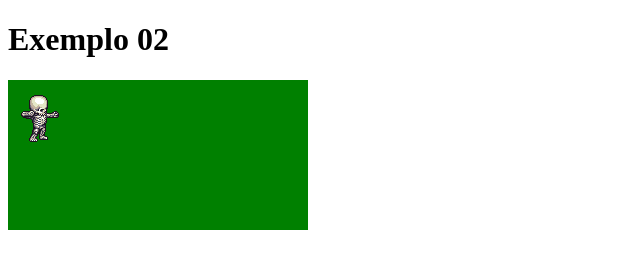
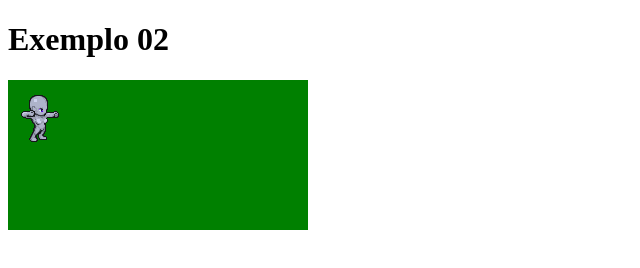
Before and after one commit to ufjf-dcc104/dcc138-2020-3ere-atv3-vitorhugojf, a plain HTML site: page index.html in a window 1280 px wide. Shown: the full height of the page, 0-640 px from the left. Drawn offline with Linux system fonts and the light colour scheme.

Commit message:
Alterando folha de sprites

```diff
--- a/index.html
+++ b/index.html
@@ -12,9 +12,9 @@
       const canvas = document.querySelector("canvas");
       const ctx = canvas.getContext("2d");
 
-      const skelly = new Image();
-      skelly.src = "assets/skelly.png";
-      skelly.addEventListener("load", terminouDeCarregar);
+      const darkElf = new Image();
+      darkElf.src = "assets/darkElf.png";
+      darkElf.addEventListener("load", terminouDeCarregar);
 
       function desenhaFundo() {
         ctx.fillStyle = "green";
@@ -63,7 +63,7 @@
           quadro = quadro > POSES[pose].qmax ? 0 : quadro + POSES[pose].pv * dt;
 
           ctx.drawImage(
-            skelly,
+            darkElf,
             //sx, sy, sw, sh
             Math.floor(quadro) * 64,
             pose * 64,
```
Also changed, not shown: assets/darkElf.png (added), assets/skeleton01.png (deleted), assets/skelly.png (deleted).
